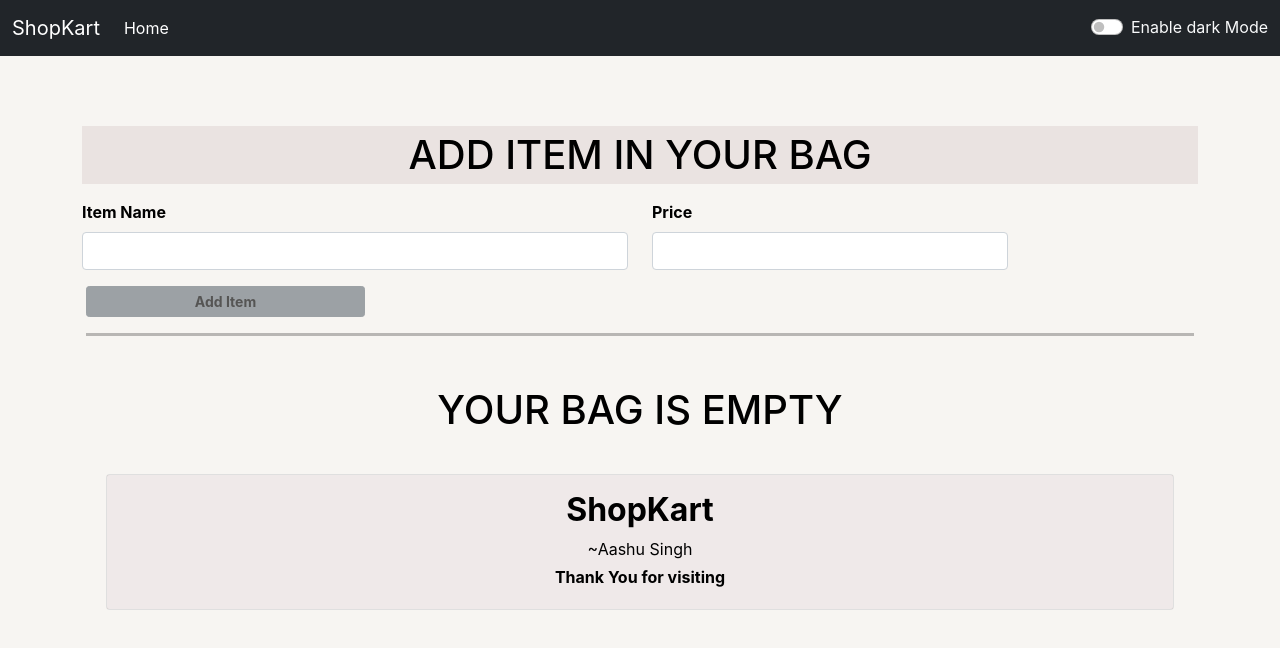
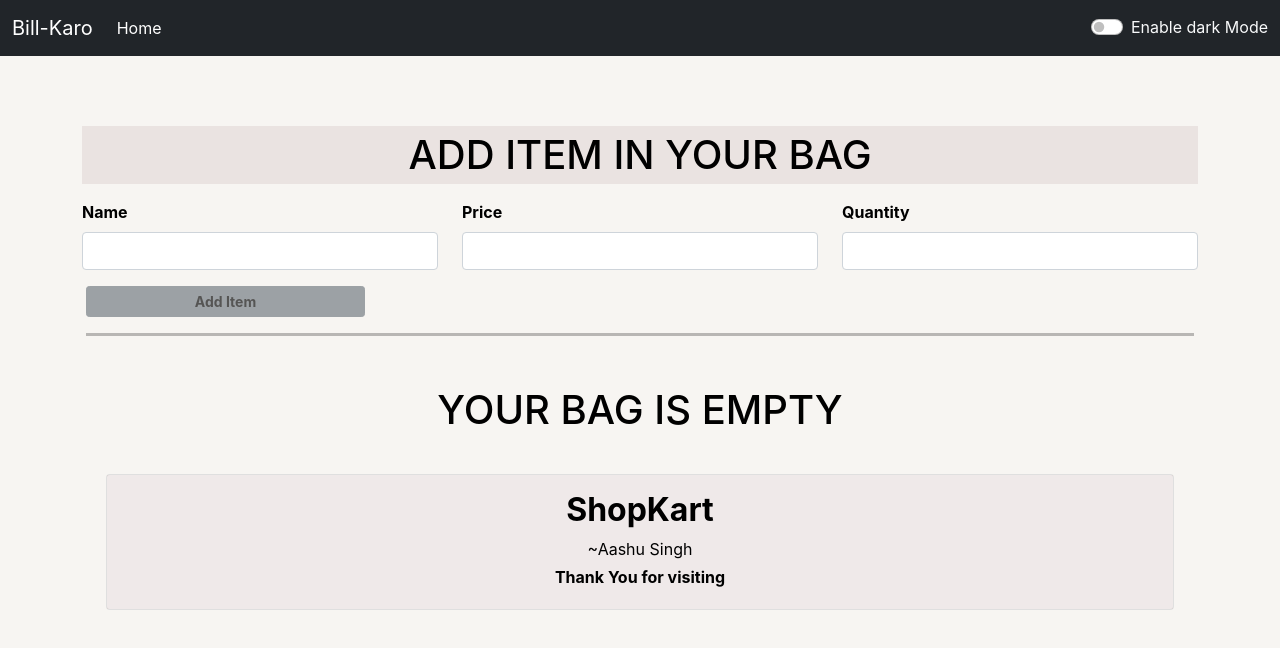
Before and after one commit to Aashu1Singh/bill-Karo, a React (Create React App) app: page / in a window 1280 px wide. Shown: the top 648 px of the page. Built offline with nearby package versions, Linux system fonts and the light colour scheme.

Commit message:
added add quantity section

```diff
--- a/src/components/AddProduct.js
+++ b/src/components/AddProduct.js
@@ -5,24 +5,28 @@ const AddProduct = (props) => {
         e.preventDefault();
         setName('')
         setPrice('')
+        setQuantity('')
     }
     const [name, setName] = useState("");
     const [price, setPrice] = useState('')
+    const [quantity, setQuantity] = useState('')
     return (
 
         <form onSubmit={handleSubmit} className='row my-3 mb-2' style={{ color: props.mode === 'dark' ? 'white' : 'black' }} >
-            <div className="mb-3 col-sm-6"  >
-                <label htmlFor="item" className="form-label"><strong>Item Name</strong> </label>
+            <div className="mb-3 col-md-4"  >
+                <label htmlFor="item" className="form-label"><strong>Name</strong> </label>
                 <input type="text" className="form-control" id="item" aria-describedby="emailHelp" name="name" onChange={(e) => { setName(e.currentTarget.value); }} value={name} />
             </div>
-            <div className="mb-3 col-sm-4">
+            <div className="mb-3 col-md-4">
                 <label htmlFor="price" className="form-label"><strong>Price</strong></label>
-                <input type="number" className="form-control" min="1" id="price" name="price" value={price} onChange={(e) => {
-                    setPrice(Number(e.currentTarget.value))
-                }} />
+                <input type="number" className="form-control" min="1" id="price" name="price" value={price} onChange={(e) => { setPrice(Number(e.currentTarget.value))}} />
+            </div>
+            <div className="mb-3 col-md-4">
+                <label htmlFor="quantity" className="form-label"><strong>Quantity</strong></label>
+                <input type="number" className="form-control" min="1" id="quantity" name="quantity" value={quantity} onChange={(e) => { setQuantity(Number(e.currentTarget.value))}} />
             </div>
             <div className="row mx-1">
-                <button type="submit" disabled={!(name.length >0 )} className="btn btn-secondary btn-sm col-md-3 " style={{ color: props.mode === 'dark' ? 'white' : 'black' }} onClick={() => { return props.addItem(name, Number(price)) }}><strong > Add Item</strong></button>
+                <button type="submit" disabled={!(name.length >0 )} className="btn btn-secondary btn-sm col-md-3 " style={{ color: props.mode === 'dark' ? 'white' : 'black' }} onClick={() => { return props.addItem(name, Number(price), Number(quantity)) }}><strong > Add Item</strong></button>
             </div>
         </form>
     )
--- a/src/components/Navbar.js
+++ b/src/components/Navbar.js
@@ -5,7 +5,7 @@ export const Navbar = (props) => {
 
         <nav className={`navbar navbar-expand-lg fixed-top navbar-${props.mode === 'dark' ? 'light' : 'dark'} bg-${props.mode === 'dark' ? 'light' : 'dark'} text-${props.mode === 'dark' ? 'dark' : 'light'}`}>
             <div className="container-fluid">
-                <a className="navbar-brand" href="/">ShopKart</a>
+                <a className="navbar-brand" href="/">Bill-Karo</a>
                 <button className="navbar-toggler" type="button" data-bs-toggle="collapse" data-bs-target="#navbarSupportedContent" aria-controls="navbarSupportedContent" aria-expanded="false" aria-label="Toggle navigation">
                     <span className="navbar-toggler-icon"></span>
                 </button>
--- a/src/components/Product.js
+++ b/src/components/Product.js
@@ -7,10 +7,10 @@ export const Product = (props) => {
                 <div className="col-1 align-self-center">
                     <span className="badge rounded-pill bg-primary">{props.index + 1}</span>
                 </div>
-                <div className="col-3 align-self-center"style={{padding: "0px", margin:"2px"}} >
-                   <strong> <h6 style={{marginLeft: "15px"}}>{props.product.name}<span className='badge bg-secondary my-2 ml-3 ' style={{marginLeft: "5px"}}>₹{props.product.price}</span></h6></strong>
+                <div className="col-3 align-self-center" style={{ padding: "0px", margin: "2px" }} >
+                    <strong> <h6 style={{ marginLeft: "15px" }}>{props.product.name}<span className='badge bg-secondary my-2 ml-3 ' style={{ marginLeft: "5px" }}>₹{props.product.price}</span></h6></strong>
                 </div>
-                <div className="col-4 align-self-center" style={{padding: "0px"}}>
+                <div className="col-4 align-self-center" style={{ padding: "0px" }}>
                     <div className="btn-group" role="group" aria-label="Basic mixed styles example">
                         <button type="button" className="btn btn-outline-primary" role="group" onClick={() => { props.decreaseQnty(props.index) }}>-</button>
                         <button type="button" className="btn btn-outline-primary" role="group">{props.product.quantity}</button>
@@ -18,12 +18,10 @@ export const Product = (props) => {
                     </div>
                 </div>
                 <div className="col-2 align-self-center" style={{ color: props.mode === 'dark' ? 'white' : 'black' }}>
-                    <button className="btn btn-success">{props.product.quantity * props.product.price}</button>
+                <button className="btn btn-success">{props.product.quantity * props.product.price}</button>
                 </div>
-                <div className="col-1 mx-1 align-self-center" style={{padding: "18px"}}>
-                {/* <FontAwesomeIcon icon="fa-regular fa-circle-trash" onClick={() => { props.removeItem(props.index) }}/> */}
-                {/* <i class="fa-solid fa-shield-xmark"  ></i> */}
-                <i class="fa-solid fa-circle-minus fa-2x"></i>
+                <div className="col-1 mx-1 align-self-center" style={{ padding: "18px" }}>
+                    <i className="fa-solid fa-circle-minus fa-2x" onClick={() => { props.removeItem(props.index) }}></i>
                 </div>
             </div>
         </>
--- a/src/components/ProductList.js
+++ b/src/components/ProductList.js
@@ -16,6 +16,7 @@ export const ProductList = (props) => {
         setTotalAmount(newTotalAmount)
         setProductItem(newProducts);
         props.showAlert("Quantity increased by 1", "success")
+        // console.log(newProducts);
     }
     const decreaseQnty = (index) => {
         let newProducts = [...productItem];
@@ -39,6 +40,8 @@ export const ProductList = (props) => {
         props.showAlert("All quantities reset", "success")
     }
     const removeItem = (index) => {
+        // console.log("item removed", index);
+
         let newProducts = [...productItem];
         let newTotalAmount = totalAmount;
         newProducts.splice(index, 1);
@@ -50,37 +53,44 @@ export const ProductList = (props) => {
         })
         setTotalAmount(newTotalAmount)
         props.showAlert("Item removed successfully", "danger")
+        // console.log(newProducts);
     }
-    const addItem = (name, price) => {
+    const addItem = (name, price, quantity) => {
         let newProducts = [...productItem];
+        let newTotalAmount = totalAmount;
         if (newProducts == null) {
             newProducts = []
         } else {
             newProducts.push({
                 name: name,
                 price: price,
-                quantity: 0
+                quantity: quantity
             })
         }
         setProductItem(newProducts);
+        newTotalAmount = 0;
+        newProducts.forEach((index) => {
+            newTotalAmount += (index.price * index.quantity);
+        })
+        setTotalAmount(newTotalAmount)
         props.showAlert("Item added successfully", "success")
     }
 
     return (
         <>
-            <div className="container my-3" style={{ color: props.mode === 'dark' ? 'white' : 'black',backgroundColor: props.mode === 'dark' ? 'grey' : '#d0c0c059', }} >
+            <div className="container my-3" style={{ color: props.mode === 'dark' ? 'white' : 'black', backgroundColor: props.mode === 'dark' ? 'grey' : '#d0c0c059', }} >
                 <h1 className='text-center' style={{ color: props.mode === 'dark' ? 'white' : 'black', padding: "5px" }} >ADD ITEM IN YOUR BAG</h1>
             </div>
             <AddProduct addItem={addItem} mode={props.mode} />
             <div className=" align-self-center ">
-            <hr style={{ color: props.mode === 'dark' ? 'white' : 'black',}} className='mx-1 hrElement'/>
+                <hr style={{ color: props.mode === 'dark' ? 'white' : 'black', }} className='mx-1 hrElement' />
             </div>
             {productItem.length > 0 ? <h2 className='my-3 text-center' style={{ color: props.mode === 'dark' ? 'white' : 'black', backgroundColor: props.mode === 'dark' ? 'grey' : '#d0c0c059', padding: "8px" }} > Items you purchased</h2> : <div className="container text-center" style={{ color: props.mode === 'dark' ? 'white' : 'black' }} >
                 <div className="container my-4">
                 </div>
-                    <h1 style={{marginTop: "50px"}} >YOUR BAG IS EMPTY</h1>
+                <h1 style={{ marginTop: "50px" }} >YOUR BAG IS EMPTY</h1>
                 <div className="container text-center my-1" >
-                    <div className="card" style={{marginTop: "40px"}} >
+                    <div className="card" style={{ marginTop: "40px" }} >
                         <div className="card-body" style={{ color: props.mode === 'dark' ? 'white' : 'black', backgroundColor: props.mode === 'dark' ? 'grey' : '#d0c0c059' }}>
                             <h2 className="card-title"><b>ShopKart</b></h2>
                             <p className=" card-text my-1">~Aashu Singh</p>
@@ -90,8 +100,8 @@ export const ProductList = (props) => {
                 </div>
             </div>}
             {productItem.length > 0 ? <div className="row my-2 mx-2" style={{ color: props.mode === 'dark' ? 'white' : 'black' }}>
-                <div className="col-1 align-self-center " style={{padding : "1px"}}><strong>Sno</strong> </div>
-                <div className="col-3 mx-1"><strong>Items</strong> </div>
+                <div className="col-1 align-self-center " style={{ padding: "1px" }}><strong>Sno</strong> </div>
+                <div className="col-3 mx-1"><strong>Item</strong> </div>
                 <div className="col-4 "><strong >Qantity</strong></div>
                 <div className="col-2 mx-1 "><strong>Total</strong> </div>
             </div> : ""}
```
